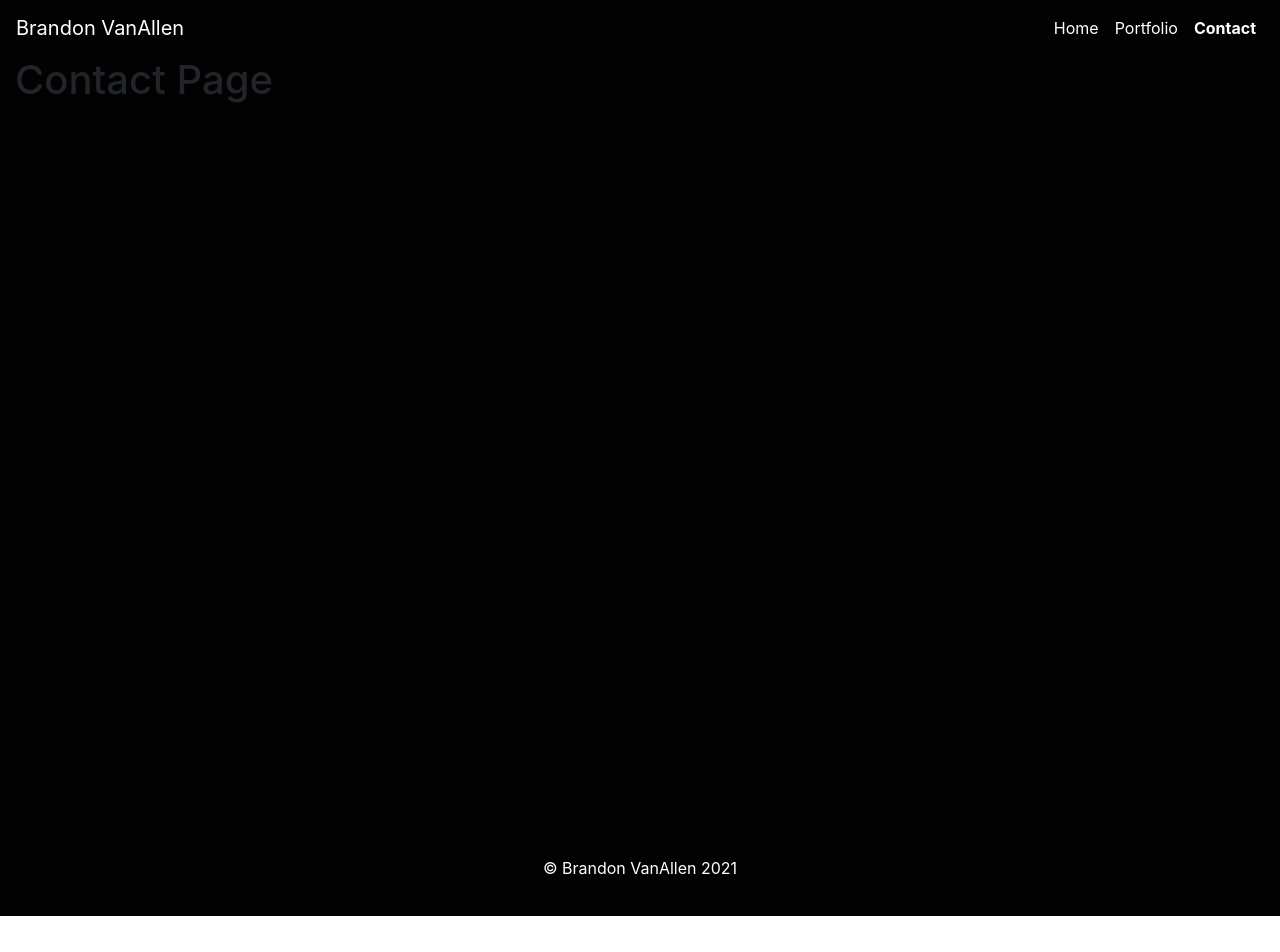
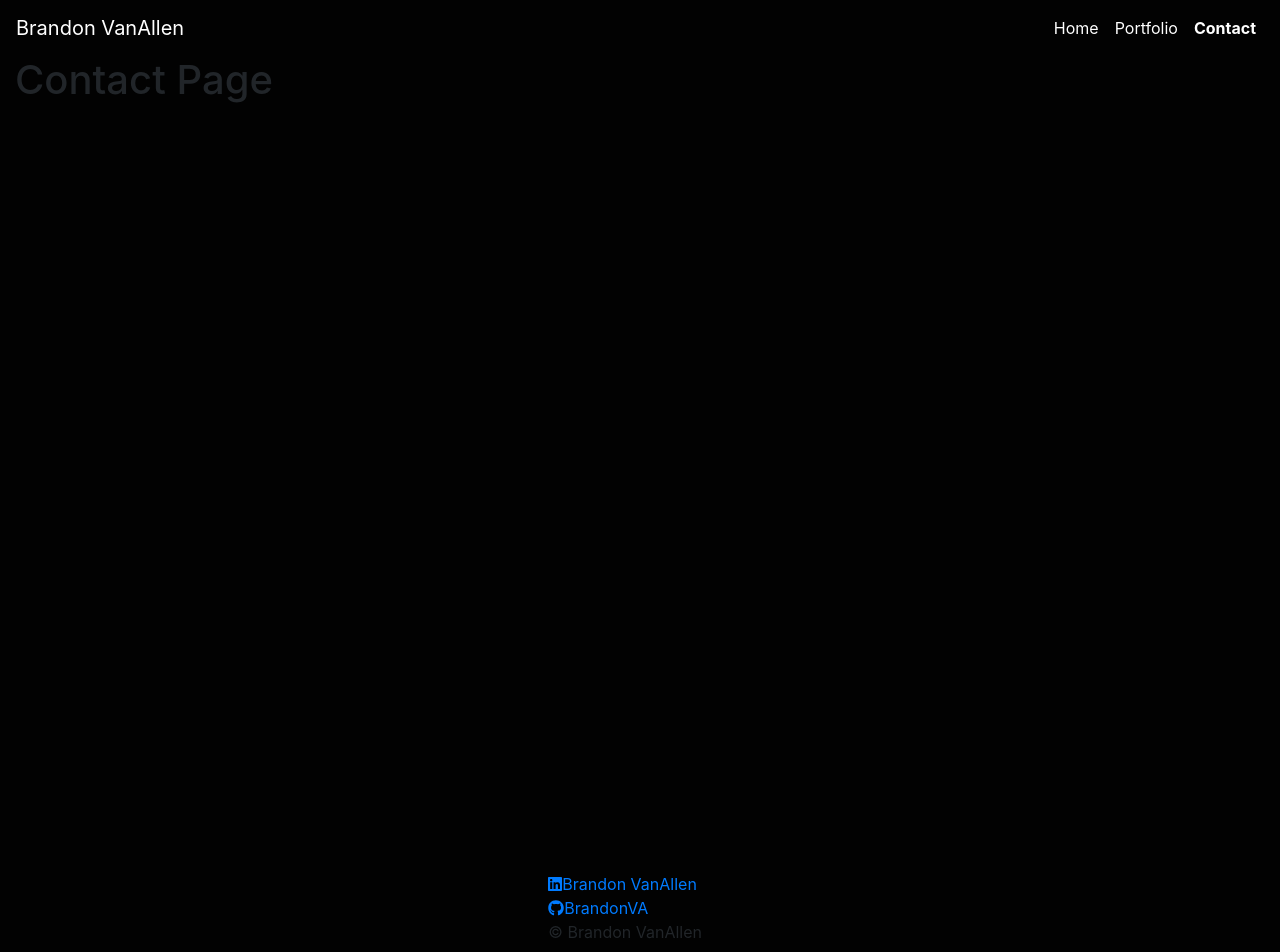
Before and after one commit to BrandonVA/BrandonVA.github.io, a React (Create React App) app: page /contact in a window 1280 px wide. Shown: the top 952 px of the page. Before the commit the page ends 916 px from the top, so only its background shows below. Built offline with nearby package versions, Linux system fonts and the light colour scheme.

Commit message:
Added links to github and linkin

```diff
--- a/src/components/Footer/index.js
+++ b/src/components/Footer/index.js
@@ -1,4 +1,9 @@
 import React from "react";
+import { FontAwesomeIcon } from "@fortawesome/react-fontawesome";
+// import { faHome } from "@fortawesome/free-solid-svg-icons";
+import { faGithub } from "@fortawesome/free-brands-svg-icons";
+import { faLinkedin } from "@fortawesome/free-brands-svg-icons";
+
 import "./style.css";
 
 function Footer() {
@@ -7,9 +12,34 @@ function Footer() {
     height: "60px",
     color: "white",
   };
+
   return (
-    <footer className="footer mt-auto text-center" style={styles}>
-      <p>&#169; Brandon VanAllen 2021</p>
+    <footer className=" container-fluid py-3 footer">
+      <div className="row">
+        <div className="col-lg-5"></div>
+        <div className="col-lg-2">
+          <div className="center-block center-sm ">
+            <a
+              href="https://www.linkedin.com/in/brandon-vanallen-057419130/"
+              target="_blank"
+            >
+              <i className="fab fa-linkedin footer-icon"></i>
+              <FontAwesomeIcon icon={faLinkedin} className="footerIcon" />
+              Brandon VanAllen
+            </a>
+          </div>
+          <div className="center-block center-sm ">
+            <a href="https://github.com/BrandonVA" target="_blank">
+              <FontAwesomeIcon icon={faGithub} className="footerIcon" />
+              BrandonVA
+            </a>
+          </div>
+          <div className="center-block center-sm ">
+            <p style={{ marginBottom: 0 }}>&#169; Brandon VanAllen</p>
+          </div>
+        </div>
+        <div className="col-lg-5"></div>
+      </div>
     </footer>
   );
 }
```
